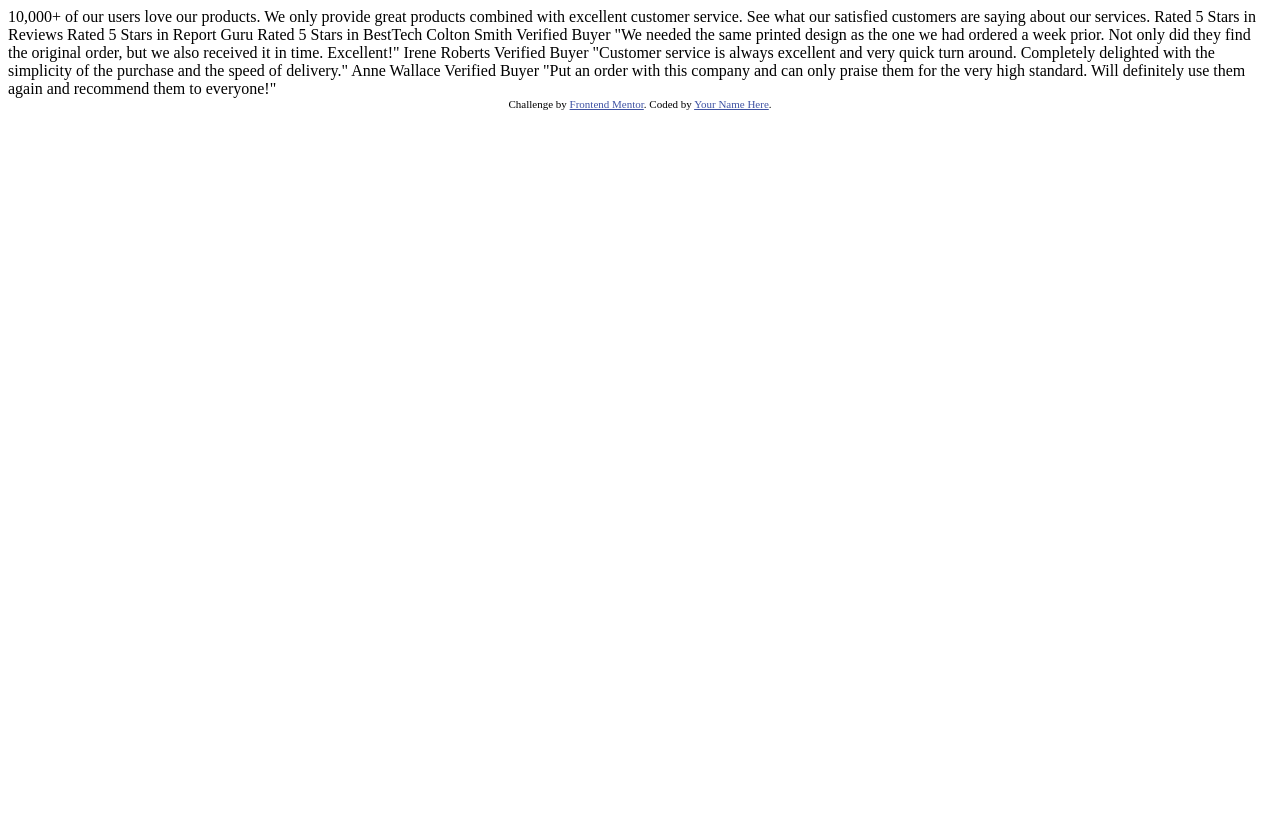
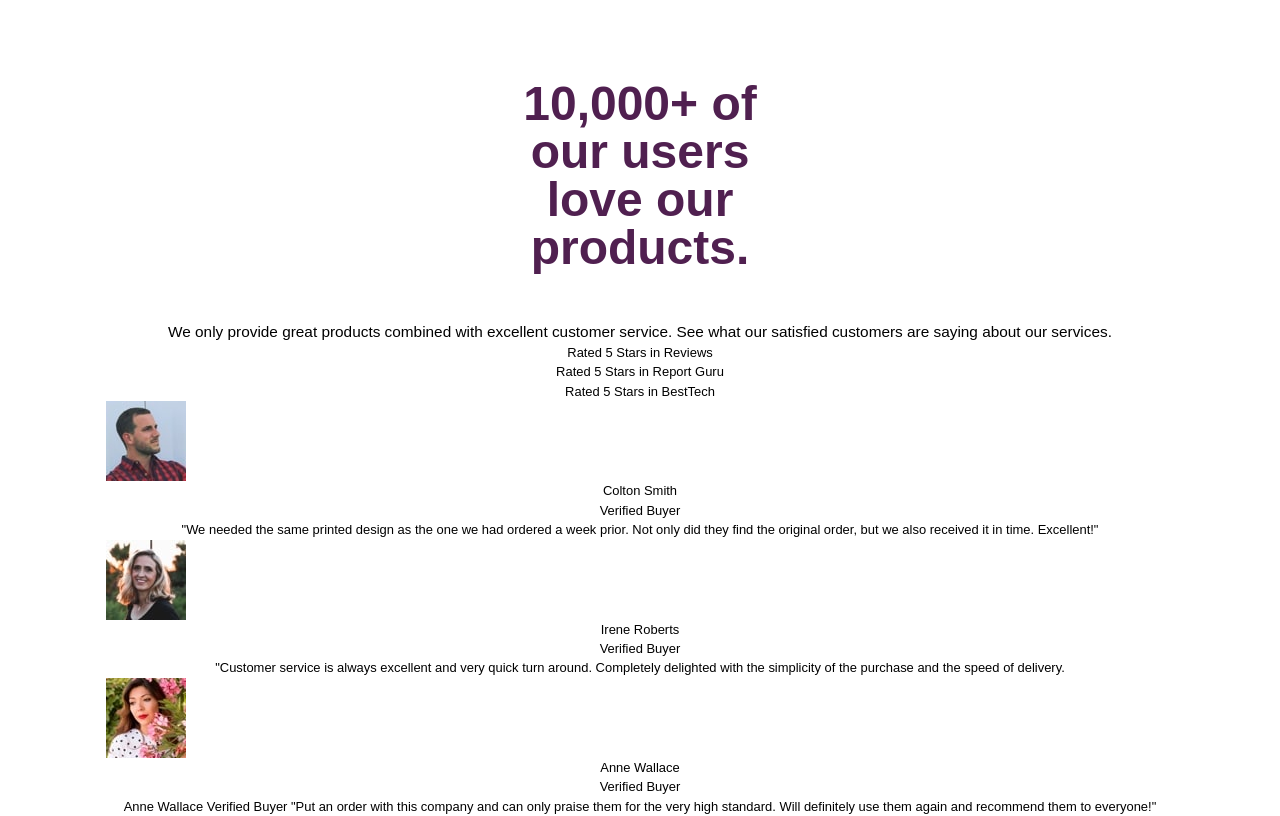
Before and after one commit to wallaceAnterio/social-proof-section-master, a plain HTML site: page index.html in a window 1280 px wide. Drawn offline with Linux system fonts and the light colour scheme.

Commit message:
add global styles

```diff
--- a/index.html
+++ b/index.html
@@ -3,59 +3,85 @@
    <head>
       <meta charset="UTF-8" />
       <meta name="viewport" content="width=device-width, initial-scale=1.0" />
-    <!-- displays site properly based on user's device -->
-
+      <link rel="stylesheet" href="./scss/main.css" />
       <link
-      rel="icon"
-      type="image/png"
-      sizes="32x32"
-      href="./images/favicon-32x32.png"
+         href="https://fonts.googleapis.com/css2?family=Big+Shoulders+Display:wght@700&family=Inter:wght@400;700&family=Kumbh+Sans:wght@400;700&family=League+Spartan:wght@400;500;700&family=Lexend+Deca&family=Open+Sans:ital,wght@0,300;0,400;0,500;1,300;1,500&family=Outfit:wght@300;400;600&family=Poppins:wght@400;500;600&family=Red+Hat+Display:wght@500;700;900&display=swap"
+         rel="stylesheet"
       />
 
       <title>Frontend Mentor | Social proof section</title>
-
-    <!-- Feel free to remove these styles or customise in your own stylesheet 👍 -->
-    <style>
-      .attribution {
-        font-size: 11px;
-        text-align: center;
-      }
-      .attribution a {
-        color: hsl(228, 45%, 44%);
-      }
-    </style>
    </head>
    <body>
-    10,000+ of our users love our products.
+      <main>
+         <div class="container">
+            <h1>10,000+ of our users love our products.</h1>
+            <p class="lead">
+               We only provide great products combined with excellent customer
+               service. See what our satisfied customers are saying about our
+               services.
+            </p>
 
-    We only provide great products combined with excellent customer service.
-    See what our satisfied customers are saying about our services.
+            <div class="container-reviews">
+               <div class="review">Rated 5 Stars in Reviews</div>
+               <div class="review">Rated 5 Stars in Report Guru</div>
+               <div class="review">Rated 5 Stars in BestTech</div>
+            </div>
 
-    Rated 5 Stars in Reviews
-    Rated 5 Stars in Report Guru
-    Rated 5 Stars in BestTech
+            <ul class="content-quotes">
+               <li>
+                  <blockquote>
+                     <div class="split">
+                        <img src="./images/image-colton.jpg" alt="" />
+                        <p class="quote__name">Colton Smith</p>
+                     </div>
+                     <p class="quote__status">Verified Buyer</p>
+                     <p class="quote">
+                        "We needed the same printed design as the one we had
+                        ordered a week prior. Not only did they find the
+                        original order, but we also received it in time.
+                        Excellent!"
+                     </p>
+                  </blockquote>
+               </li>
+               <li>
+                  <blockquote>
+                     <div class="split">
+                        <img src="./images/image-irene.jpg" alt="" />
+                        <p class="quote__name">Irene Roberts</p>
+                        <p class="quote__status">Verified Buyer</p>
+                     </div>
+                     <p>
+                        "Customer service is always excellent and very quick
+                        turn around. Completely delighted with the simplicity of
+                        the purchase and the speed of delivery.
+                     </p>
+                  </blockquote>
+               </li>
+               <li>
+                  <blockquote>
+                     <div class="split">
+                        <img src="./images/image-anne.jpg" alt="" />
+                        <p class="quote__name">Anne Wallace</p>
+                        <p class="quote__status">Verified Buyer</p>
+                     </div>
+                     <p>
+                        Anne Wallace Verified Buyer "Put an order with this
+                        company and can only praise them for the very high
+                        standard. Will definitely use them again and recommend
+                        them to everyone!"
+                     </p>
+                  </blockquote>
+               </li>
+            </ul>
+            <!-- Close container -->
+         </div>
+      </main>
 
-    Colton Smith
-    Verified Buyer
-    "We needed the same printed design as the one we had ordered a week prior.
-    Not only did they find the original order, but we also received it in time.
-    Excellent!"
-
-    Irene Roberts
-    Verified Buyer
-    "Customer service is always excellent and very quick turn around. Completely
-    delighted with the simplicity of the purchase and the speed of delivery."
-
-    Anne Wallace
-    Verified Buyer
-    "Put an order with this company and can only praise them for the very high
-    standard. Will definitely use them again and recommend them to everyone!"
-
-    <div class="attribution">
+      <!-- <div class="attribution">
          Challenge by
          <a href="https://www.frontendmentor.io?ref=challenge" target="_blank"
             >Frontend Mentor</a
          >. Coded by <a href="#">Your Name Here</a>.
-    </div>
+      </div> -->
    </body>
 </html>
--- /dev/null
+++ b/scss/_global.scss
@@ -0,0 +1,27 @@
+body {
+   font-family: var(--font-family);
+   font-size: var(--font-size-400);
+   padding-top: 5rem;
+   text-align: center;
+}
+
+.container {
+   max-width: 70rem;
+   padding: 0 2em;
+   margin: 0 auto;
+}
+
+h1 {
+   font-size: var(--font-size-900);
+   color: var(--Very-Dark-Magenta);
+   line-height: 1;
+   max-width: 12ch;
+   margin-left: auto;
+   margin-right: auto;
+   margin-bottom: 1em;
+   font-weight: 800;
+}
+
+.lead {
+   font-size: var(--font-size-500);
+}
--- /dev/null
+++ b/scss/_reset.scss
@@ -0,0 +1,79 @@
+/* Box sizing rules */
+*,
+*::before,
+*::after {
+   box-sizing: border-box;
+}
+
+/* Remove default margin */
+body,
+h1,
+h2,
+h3,
+h4,
+p,
+figure,
+blockquote,
+dl,
+dd {
+   margin: 0;
+   padding: 0;
+}
+
+/* Remove list styles on ul, ol elements with a list role, which suggests default styling will be removed */
+ul[role="list"],
+ol[role="list"] {
+   list-style: none;
+}
+ul{
+   list-style: none;
+   margin: 0;
+   padding: 0;
+}
+/* Set core root defaults */
+html:focus-within {
+   scroll-behavior: smooth;
+}
+
+/* Set core body defaults */
+body {
+   min-height: 100vh;
+   text-rendering: optimizeSpeed;
+   line-height: 1.5;
+}
+
+/* A elements that don't have a class get default styles */
+a:not([class]) {
+   text-decoration-skip-ink: auto;
+}
+
+/* Make images easier to work with */
+img,
+picture {
+   max-width: 100%;
+   display: block;
+}
+
+/* Inherit fonts for inputs and buttons */
+input,
+button,
+textarea,
+select {
+   font: inherit;
+}
+
+/* Remove all animations, transitions and smooth scroll for people that prefer not to see them */
+@media (prefers-reduced-motion: reduce) {
+   html:focus-within {
+      scroll-behavior: auto;
+   }
+
+   *,
+   *::before,
+   *::after {
+      animation-duration: 0.01ms !important;
+      animation-iteration-count: 1 !important;
+      transition-duration: 0.01ms !important;
+      scroll-behavior: auto !important;
+   }
+}
--- /dev/null
+++ b/scss/_root.scss
@@ -0,0 +1,16 @@
+:root {
+   --Very-Dark-Magenta: hsl(300, 43%, 22%);
+   --Soft-Pink: hsl(333, 80%, 67%);
+   --Dark-Grayish-Magenta: hsl(303, 10%, 53%);
+   --Light-Grayish-Magenta: hsl(300, 24%, 96%);
+   --White: hsl(0, 0%, 100%);
+
+   --font-family: "spartan", sans-serif;
+   --font-size-400: 0.81rem;
+   --font-size-500: 0.96rem;
+   --font-size-900: 2rem;
+
+   @media (min-width: 50em) {
+      --font-size-900: 3rem;
+   }
+}
--- /dev/null
+++ b/scss/main.scss
@@ -0,0 +1,5 @@
+@import '_reset';
+@import '_root';
+@import '_global';
+@import '_ratings';
+@import '_quotes';
```
Also changed, not shown: scss/_quotes.scss (added), scss/_ratings.scss (added), scss/main.css (added), 1 other file. Lines whose indentation alone changed are shown as unchanged.
